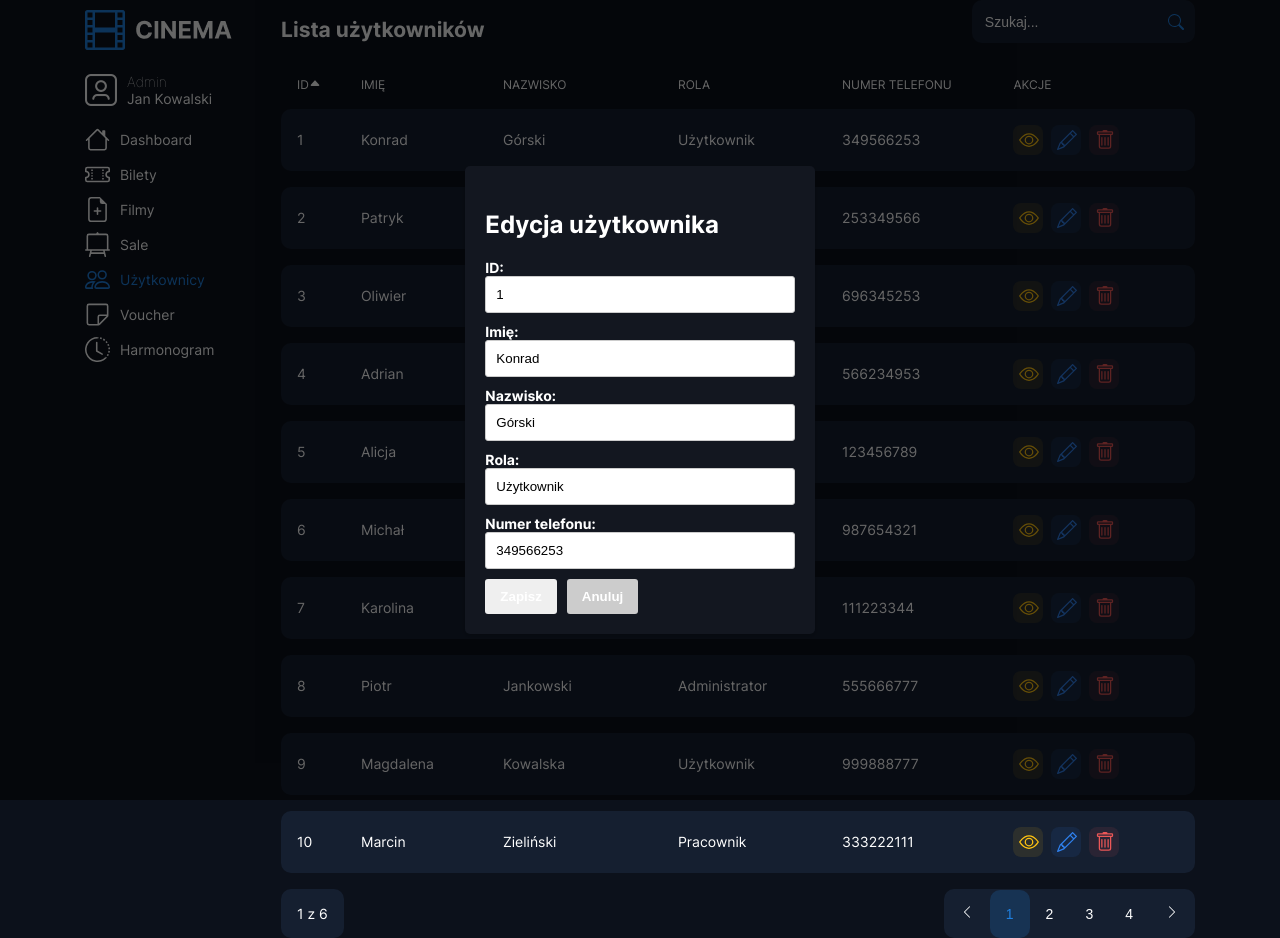
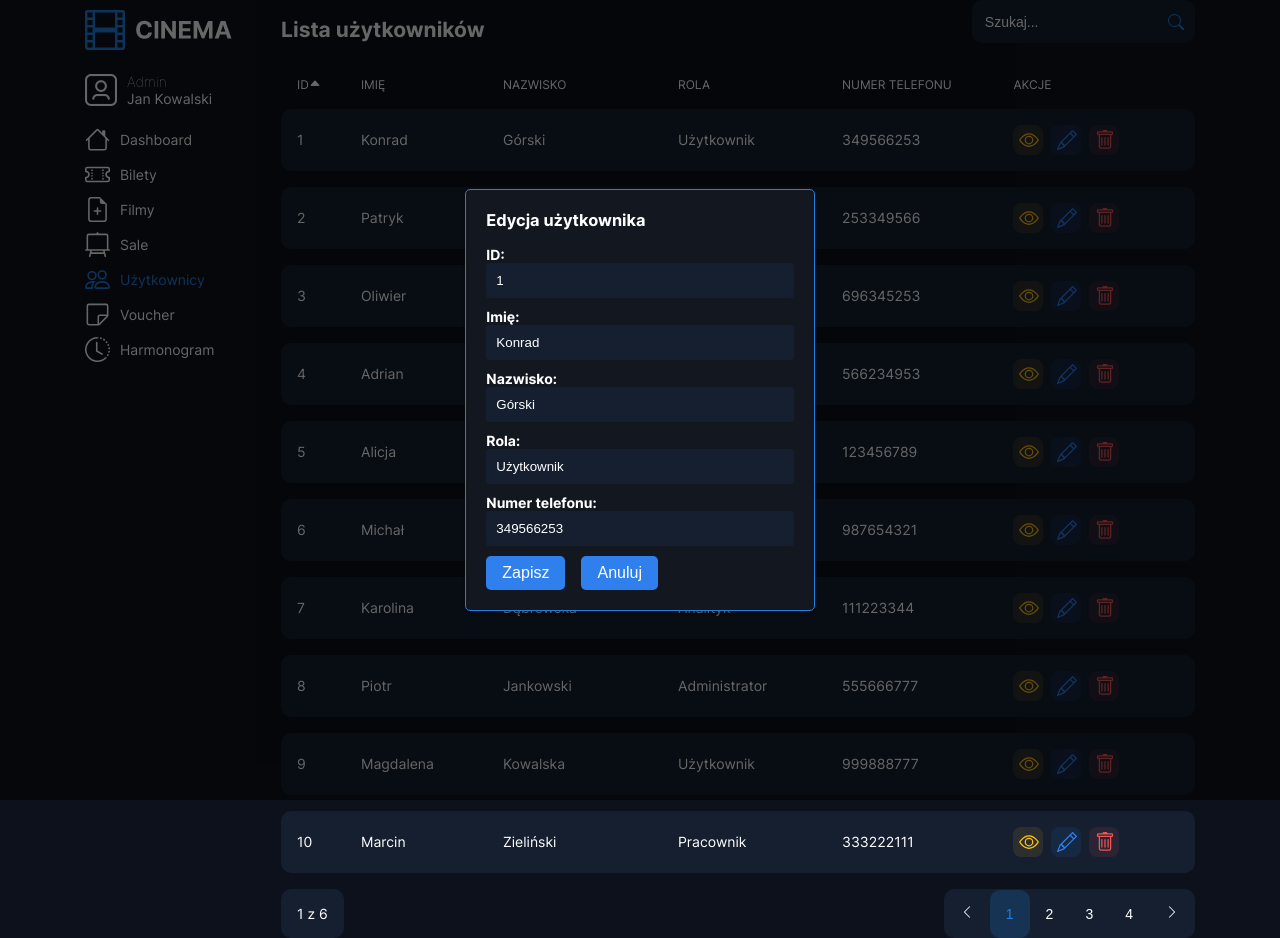
Before and after one commit to dezmerek/CinemaModern-project, a React (Create React App) app in the folder frontend/: page /dashboard/users in a window 1280 px wide. Both pictures are taken after a click on the button 1066 px from the left and 139 px from the top of the page. Built offline with nearby package versions, Linux system fonts and the light colour scheme.

Commit message:
Fix styling for User Edit Preview

```diff
--- a/frontend/src/Styles/components/_UserDelete.scss
+++ b/frontend/src/Styles/components/_UserDelete.scss
@@ -1,4 +1,4 @@
-.confirmation-dialog {
+.user-delete {
     position: fixed;
     top: 0;
     left: 0;
@@ -11,7 +11,7 @@
     z-index: 999;
 
     &__content {
-        background-color: #131720;
+        background-color: rgb(19, 23, 32);
         padding: 20px;
         border: 1px solid rgb(31, 128, 224);
         border-radius: 5px;
@@ -19,30 +19,33 @@
         max-width: 400px;
         z-index: 1000;
 
+        h3 {
+            margin-top: 0;
+        }
+
         p {
             margin-bottom: 20px;
+            color: rgb(255, 255, 255);
         }
 
         button {
-            padding: 1rem;
+            background-color: rgb(47, 128, 237);
+            color: rgb(255, 255, 255);
             border: none;
+            padding: 0.5rem 1rem;
             border-radius: 5px;
             cursor: pointer;
             font-size: 16px;
+            transition: background-color 0.3s;
 
-            &:first-child {
-                background-color: #e74c3c;
-                color: #fff;
+            &:hover {
+                background-color: rgb(31, 94, 188);
             }
+        }
 
-            &:last-child {
-                background-color: #3498db;
-                color: #fff;
-
-                &:hover {
-                    background-color: #cc0000;
-                }
-            }
+        &__buttons {
+            display: flex;
+            gap: 1rem;
         }
     }
 }
--- a/frontend/src/Styles/components/_UserEdit.scss
+++ b/frontend/src/Styles/components/_UserEdit.scss
@@ -1,4 +1,4 @@
-.overlay {
+.user-edit {
     position: fixed;
     top: 0;
     left: 0;
@@ -9,18 +9,17 @@
     justify-content: center;
     align-items: center;
     z-index: 999;
-}
 
-.user-edit {
+    &__content {
         padding: 20px;
         border-radius: 5px;
         box-shadow: 0 2px 5px rgba(0, 0, 0, 0.2);
         max-width: 400px;
-    background-color: #131720;
+        background-color: rgb(19, 23, 32);
+        border: 1px solid rgb(31, 128, 224);
 
         h3 {
-        font-size: 1.5rem;
-        margin-bottom: 20px;
+            margin-top: 0;
         }
 
         form {
@@ -34,35 +33,36 @@
             input {
                 width: 100%;
                 padding: 10px;
-            border: 1px solid #ccc;
+                border: 0;
                 border-radius: 3px;
+                background-color: rgb(21, 31, 48);
+                color: #fff;
 
                 &:focus {
-                border-color: #007bff;
+                    border-color: rgb(0, 123, 255);
                     outline: none;
                 }
             }
 
             button {
-            padding: 10px 15px;
+                background-color: rgb(47, 128, 237);
+                color: #fff;
                 border: none;
-            border-radius: 3px;
+                padding: 0.5rem 1rem;
+                border-radius: 5px;
                 cursor: pointer;
-            color: #fff;
-            font-weight: bold;
-        }
+                font-size: 16px;
+                transition: background-color 0.3s;
 
-        button.cancel {
-            background: #ccc;
-        }
-
-        button:disabled {
-            background: #ccc;
-            cursor: not-allowed;
-        }
-
-        .cancel {
-            margin-left: 10px;
+                &:hover {
+                    background-color: rgb(31, 94, 188);
                 }
             }
         }
+
+        &__buttons {
+            display: flex;
+            gap: 1rem;
+        }
+    }
+}
--- a/frontend/src/Styles/components/_UserPreview.scss
+++ b/frontend/src/Styles/components/_UserPreview.scss
@@ -1,4 +1,4 @@
-.user-preview-overlay {
+.preview {
     position: fixed;
     top: 0;
     left: 0;
@@ -11,26 +11,31 @@
     z-index: 999;
 
     &__content {
-        background-color: #131720;
-        padding: 20px;
+        background-color: rgb(19, 23, 32);
+        padding: 1rem;
         border: 1px solid rgb(31, 128, 224);
         border-radius: 5px;
         box-shadow: 0 0 10px rgba(0, 0, 0, 0.2);
         max-width: 400px;
         z-index: 1000;
 
-        &__close-button {
-            background-color: #ff0000;
-            color: #fff;
-            border: none;
-            padding: 10px 20px;
-            border-radius: 5px;
-            cursor: pointer;
-            font-size: 16px;
+        h3 {
+            margin-top: 0;
+        }
+    }
 
-            &:hover {
-                background-color: #cc0000;
-            }
+    &__btn-close {
+        background-color: rgb(47, 128, 237);
+        color: rgb(255, 255, 255);
+        border: none;
+        padding: 0.5rem 1rem;
+        border-radius: 5px;
+        cursor: pointer;
+        font-size: 16px;
+        transition: background-color 0.3s;
+
+        &:hover {
+            background-color: rgb(31, 94, 188);
         }
     }
 }
--- a/frontend/src/components/dashboard/UserView/UserDelete.jsx
+++ b/frontend/src/components/dashboard/UserView/UserDelete.jsx
@@ -7,11 +7,26 @@ const UserDelete = ({ item, onDelete, onCancel }) => {
   };
 
   return (
-    <div className="confirmation-dialog">
-      <div className="confirmation-dialog__content">
-        <p>Czy na pewno chcesz usunąć ten element?</p>
-        <button onClick={handleDelete}>Tak</button>
-        <button onClick={onCancel}>Anuluj</button>
+    <div className="user-delete">
+      <div className="user-delete__content user-delete__content--confirmation">
+        <h3>Potwierdzenie</h3>
+        <p className="user-delete__content__text">
+          Czy na pewno chcesz usunąć ten element?
+        </p>
+        <div className="user-delete__content__buttons">
+          <button
+            className="user-delete__content__button user-delete__content__button--delete"
+            onClick={handleDelete}
+          >
+            Tak
+          </button>
+          <button
+            className="user-delete__content__button user-delete__content__button--cancel"
+            onClick={onCancel}
+          >
+            Anuluj
+          </button>
+        </div>
       </div>
     </div>
   );
--- a/frontend/src/components/dashboard/UserView/UserEdit.jsx
+++ b/frontend/src/components/dashboard/UserView/UserEdit.jsx
@@ -14,21 +14,22 @@ const UserEdit = ({ user, onSave, onCancel }) => {
   };
 
   return (
-    <div className="overlay">
-      <div className="user-edit">
+    <div className="user-edit">
+      <div className="user-edit__content">
         <h3>Edycja użytkownika</h3>
         <form>
           <div>
-            <label>ID:</label>
+            <label className="user-edit__label">ID:</label>
             <input
               type="text"
               name="id"
               value={editedUser.id}
               onChange={handleInputChange}
+              disabled
             />
           </div>
           <div>
-            <label>Imię:</label>
+            <label className="user-edit__label">Imię:</label>
             <input
               type="text"
               name="firstName"
@@ -37,7 +38,7 @@ const UserEdit = ({ user, onSave, onCancel }) => {
             />
           </div>
           <div>
-            <label>Nazwisko:</label>
+            <label className="user-edit__label">Nazwisko:</label>
             <input
               type="text"
               name="lastName"
@@ -46,7 +47,7 @@ const UserEdit = ({ user, onSave, onCancel }) => {
             />
           </div>
           <div>
-            <label>Rola:</label>
+            <label className="user-edit__label">Rola:</label>
             <input
               type="text"
               name="role"
@@ -55,7 +56,7 @@ const UserEdit = ({ user, onSave, onCancel }) => {
             />
           </div>
           <div>
-            <label>Numer telefonu:</label>
+            <label className="user-edit__label">Numer telefonu:</label>
             <input
               type="text"
               name="phoneNumber"
@@ -63,15 +64,21 @@ const UserEdit = ({ user, onSave, onCancel }) => {
               onChange={handleInputChange}
             />
           </div>
-          <div>
-            <div>
-              <button type="button" onClick={handleSave}>
-                Zapisz
-              </button>
-              <button type="button" className="cancel" onClick={onCancel}>
-                Anuluj
-              </button>
-            </div>
+          <div className="user-edit__content__buttons">
+            <button
+              type="button"
+              onClick={handleSave}
+              className="user-edit__button"
+            >
+              Zapisz
+            </button>
+            <button
+              type="button"
+              className="user-edit__button"
+              onClick={onCancel}
+            >
+              Anuluj
+            </button>
           </div>
         </form>
       </div>
--- a/frontend/src/components/dashboard/UserView/UserPreview.jsx
+++ b/frontend/src/components/dashboard/UserView/UserPreview.jsx
@@ -3,18 +3,15 @@ import './../../../Styles/components/_UserPreview.scss';
 
 const UserPreview = ({ user, onClose }) => {
   return (
-    <div className="user-preview-overlay">
-      <div className="user-preview-overlay__content">
+    <div className="preview">
+      <div className="preview__content">
         <h3>Podgląd użytkownika</h3>
         <p>ID: {user.id}</p>
         <p>Imię: {user.firstName}</p>
         <p>Nazwisko: {user.lastName}</p>
         <p>Rola: {user.role}</p>
         <p>Numer telefonu: {user.phoneNumber}</p>
-        <button
-          className="user-preview-overlay__content__close-button"
-          onClick={onClose}
-        >
+        <button className="preview__btn-close" onClick={onClose}>
           Zamknij
         </button>
       </div>
```
Lines whose indentation alone changed are shown as unchanged.
